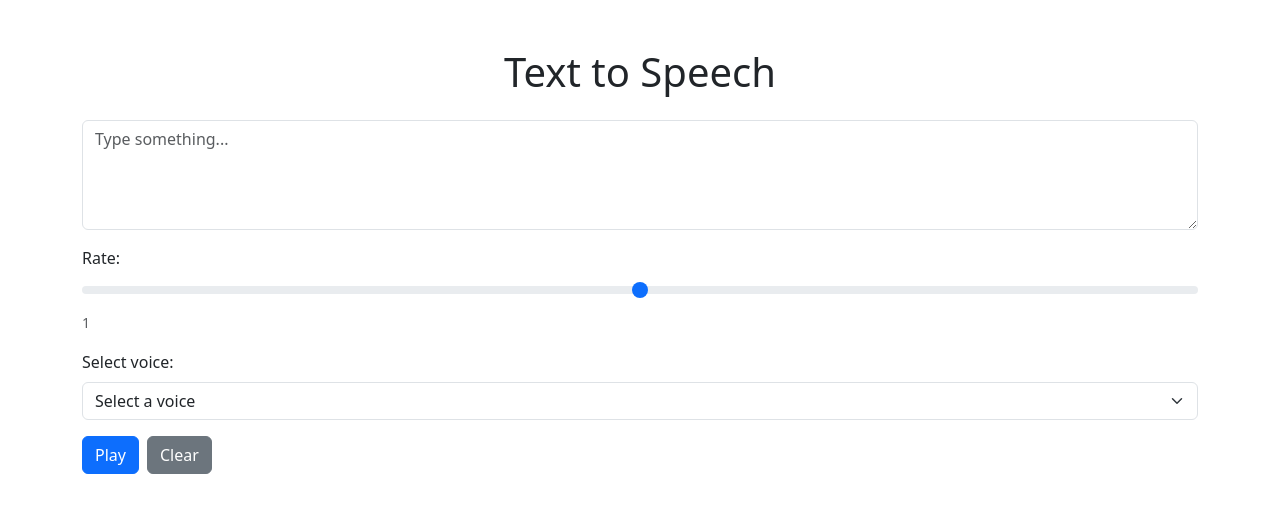
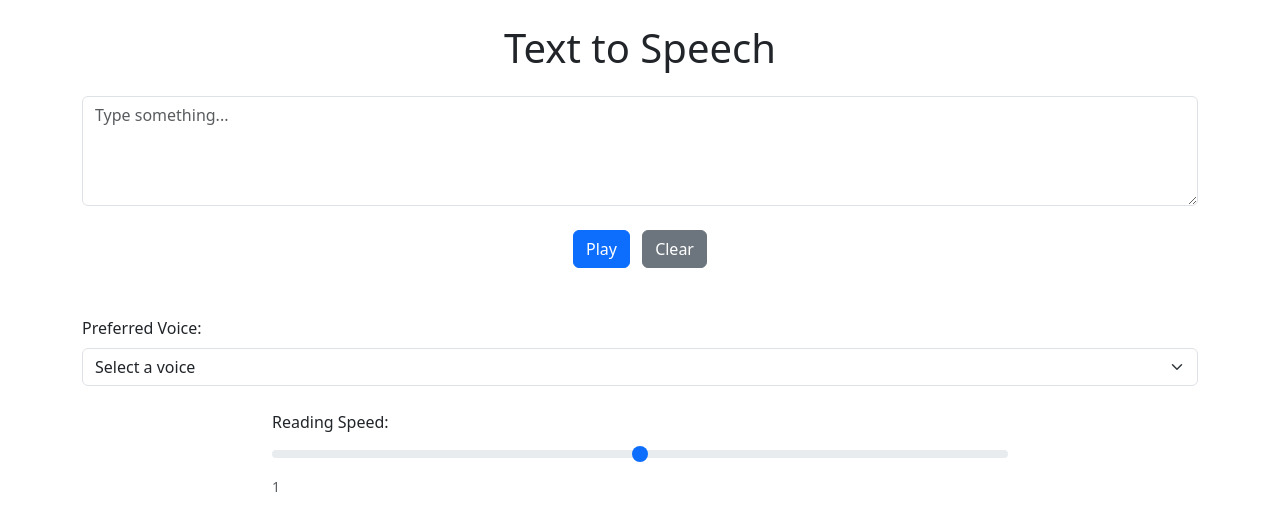
Before and after one commit to mccarthysean/Text-to-Speech-Offline-PWA, a Flask app: page / in a window 1280 px wide. Shown: the top 531 px of the page. Run offline with Flask 3, Linux system fonts and the light colour scheme; some libraries are stand-ins or nearby versions.

Commit message:
better bootstrap formatting

```diff
--- a/app/templates/index.html
+++ b/app/templates/index.html
@@ -8,9 +8,12 @@
 
   <!-- Favicon Icons -->
   <link rel="manifest" href="{{ url_for('static', filename='manifest.json') }}">
-  <link rel="apple-touch-icon" sizes="180x180" href="{{ url_for('static', filename='images/icons/favicons/apple-touch-icon.png') }}">
-  <link rel="icon" type="image/png" sizes="32x32" href="{{ url_for('static', filename='images/icons/favicons/favicon-32x32.png') }}">
-  <link rel="icon" type="image/png" sizes="16x16" href="{{ url_for('static', filename='images/icons/favicons/favicon-16x16.png') }}">
+  <link rel="apple-touch-icon" sizes="180x180"
+    href="{{ url_for('static', filename='images/icons/favicons/apple-touch-icon.png') }}">
+  <link rel="icon" type="image/png" sizes="32x32"
+    href="{{ url_for('static', filename='images/icons/favicons/favicon-32x32.png') }}">
+  <link rel="icon" type="image/png" sizes="16x16"
+    href="{{ url_for('static', filename='images/icons/favicons/favicon-16x16.png') }}">
   <link rel="icon" href="{{ url_for('static', filename='images/icons/favicons/favicon.ico') }}">
 
   <!-- App Icons -->
@@ -26,33 +29,44 @@
 </head>
 
 <body>
-  <div class="container py-5">
+  <div class="container py-4">
     <h1 class="text-center mb-4">Text to Speech</h1>
 
-    <div class="mb-3">
+    <div class="row mt-4">
+      <div class="col">
         <textarea class="form-control" id="textInput" rows="4" placeholder="Type something..."></textarea>
       </div>
-
-    <div class="mb-3">
-      <label for="rateInput" class="form-label">Rate:</label>
-      <input type="range" class="form-range" id="rateInput" name="rate" min="0.5" max="1.5" value="1" step="0.5">
-      <output id="rateOutput" class="form-text">1</output>
     </div>
 
-    <div class="mb-3">
-      <label for="voiceSelect" class="form-label">Select voice:</label>
+    <div class="row mt-4 d-flex justify-content-center">
+      <div class="col-auto">
+        <button id="playButton" class="btn btn-primary me-2">Play</button>
+        <button id="clearButton" class="btn btn-secondary">Clear</button>
+      </div>
+    </div>
+
+    <div class="row mt-4 d-flex justify-content-center">
+      <div class="col-auto">
+        <button id="installButton" class="btn btn-success" style="display: none;">Install App</button>
+      </div>
+    </div>
+
+    <div class="row mt-4">
+      <div class="col">
+        <label for="voiceSelect" class="form-label">Preferred Voice:</label>
         <select class="form-select" id="voiceSelect" name="voice">
           <option selected>Select a voice</option>
           <!-- Voice options will be dynamically populated -->
         </select>
       </div>
-
-    <div class="d-flex">
-      <button id="playButton" class="btn btn-primary me-2">Play</button>
-      <button id="clearButton" class="btn btn-secondary">Clear</button>
     </div>
 
-    <button id="installButton" class="btn btn-success mt-3" style="display: none;">Install App</button>
+    <div class="row mt-4 justify-content-center">
+      <div class="col-8">
+        <label for="rateInput" class="form-label">Reading Speed:</label>
+        <input type="range" class="form-range" id="rateInput" name="rate" min="0.5" max="1.5" value="1" step="0.5">
+        <output id="rateOutput" class="form-text">1</output>
+      </div>
     </div>
 
     <script src="{{ url_for('static', filename='js/script.js') }}"></script>
```
Lines whose indentation alone changed are shown as unchanged.
